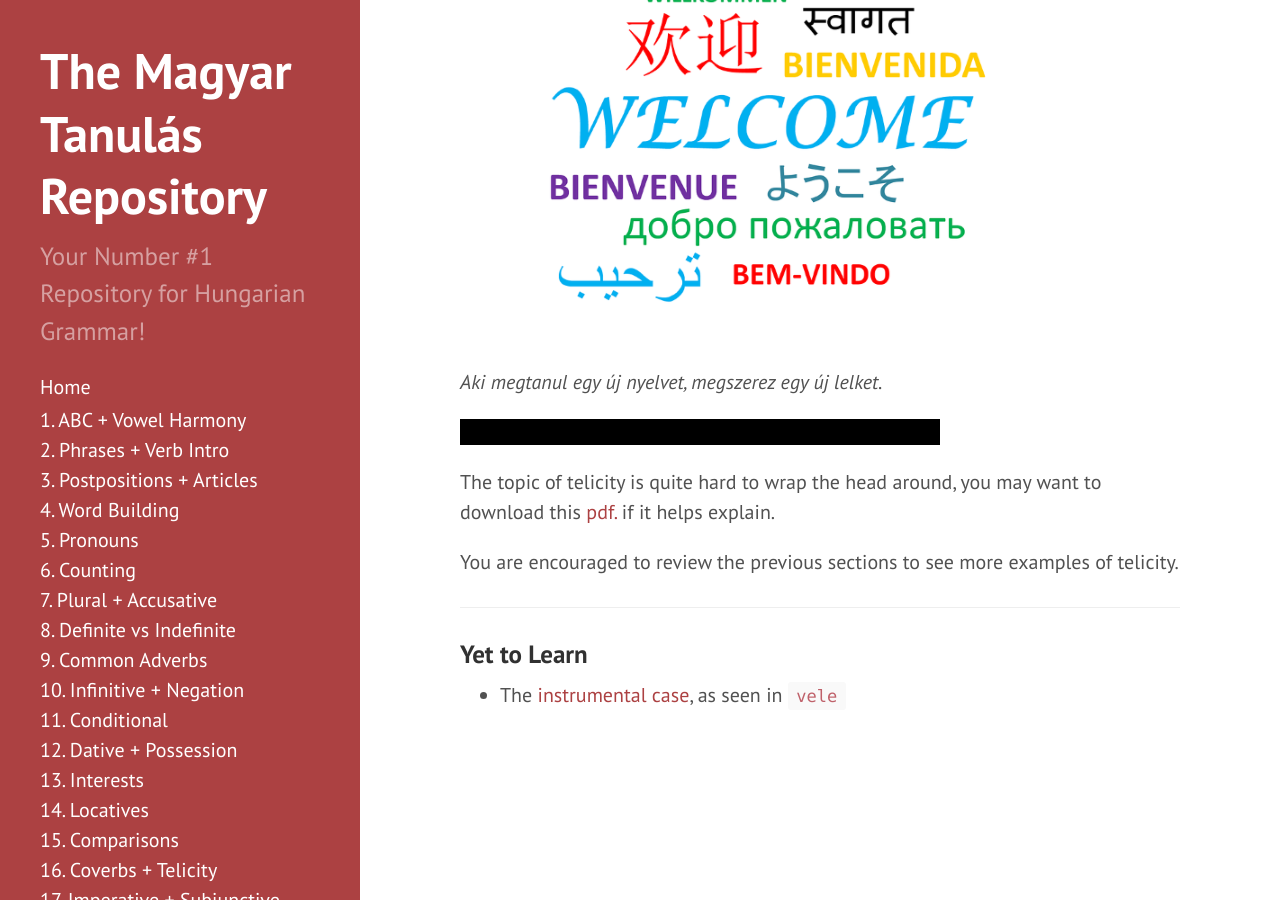
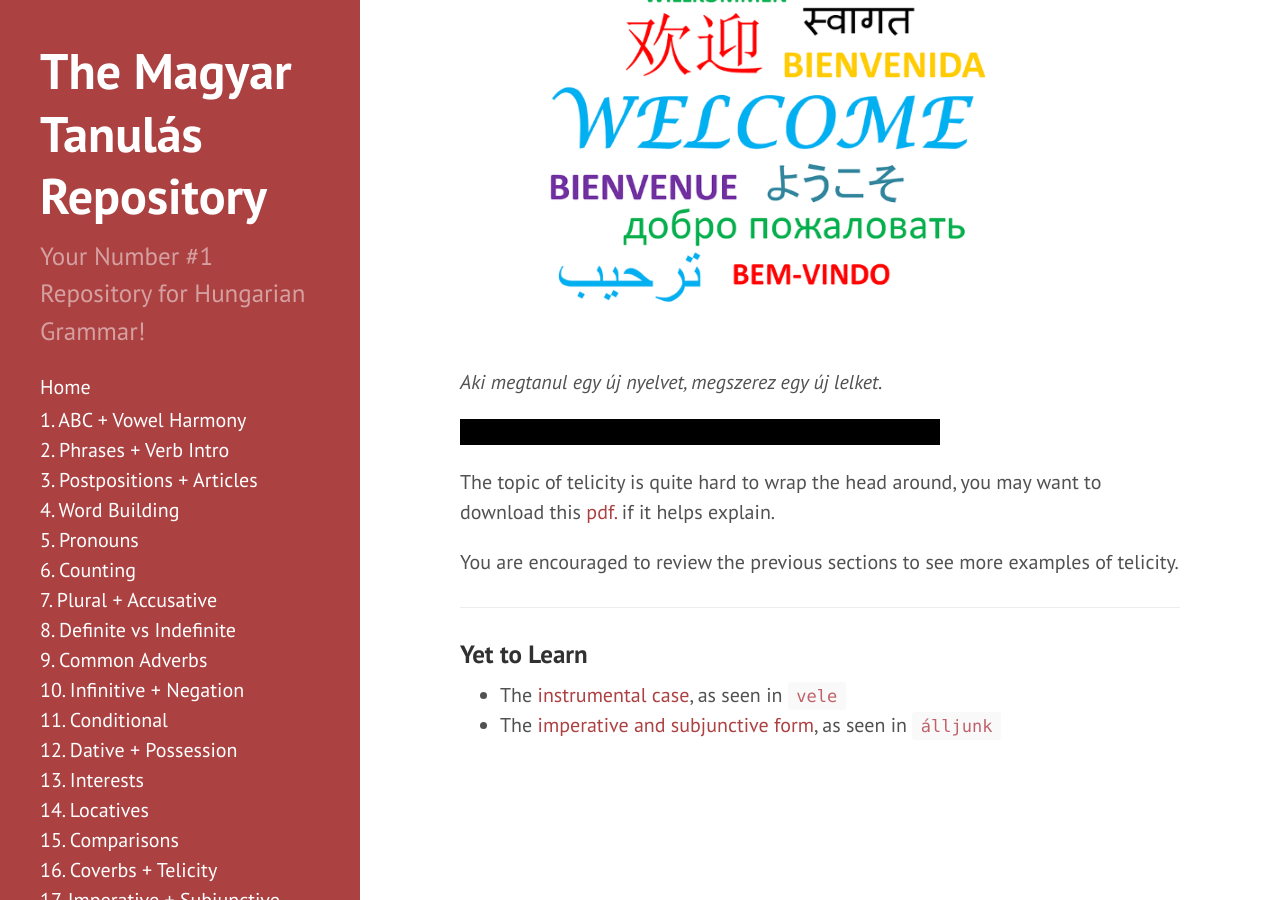
Before and after one commit to Magyartanulas/magyartanulas.github.io, a Jekyll site: the page built from coverbs_telicity.md, in a window 1280 px wide and 900 px high, scrolled down 5234 px. Built offline with Jekyll 4.4.1, drawn with Linux system fonts in a browser that asks for light colours; Markdown is read by kramdown in place of the engine named in the settings.

Commit message:
Update coverbs_telicity.md

```diff
--- a/coverbs_telicity.md
+++ b/coverbs_telicity.md
@@ -225,4 +225,5 @@
 
 ### Yet to Learn
 
-* The [instrumental case](https://magyartanulas.github.io/coverbs_telicity/), as seen in `vele`
+* The [instrumental case](https://magyartanulas.github.io/noun_case_summary/), as seen in `vele`
+* The [imperative and subjunctive form](https://magyartanulas.github.io/imperative_subjunctive/), as seen in `álljunk`
```
